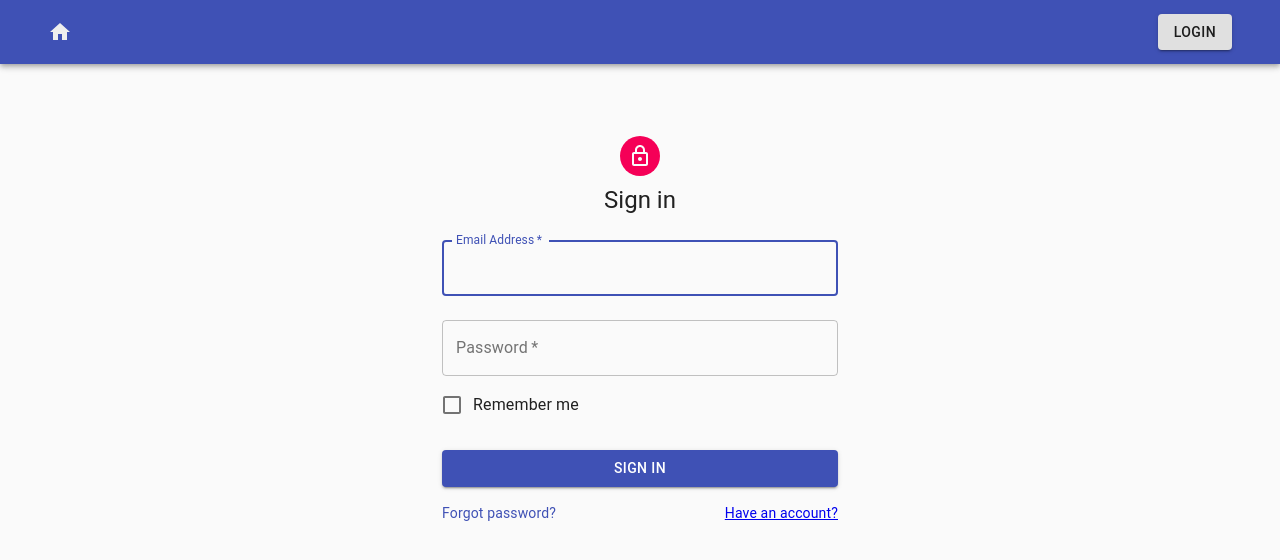
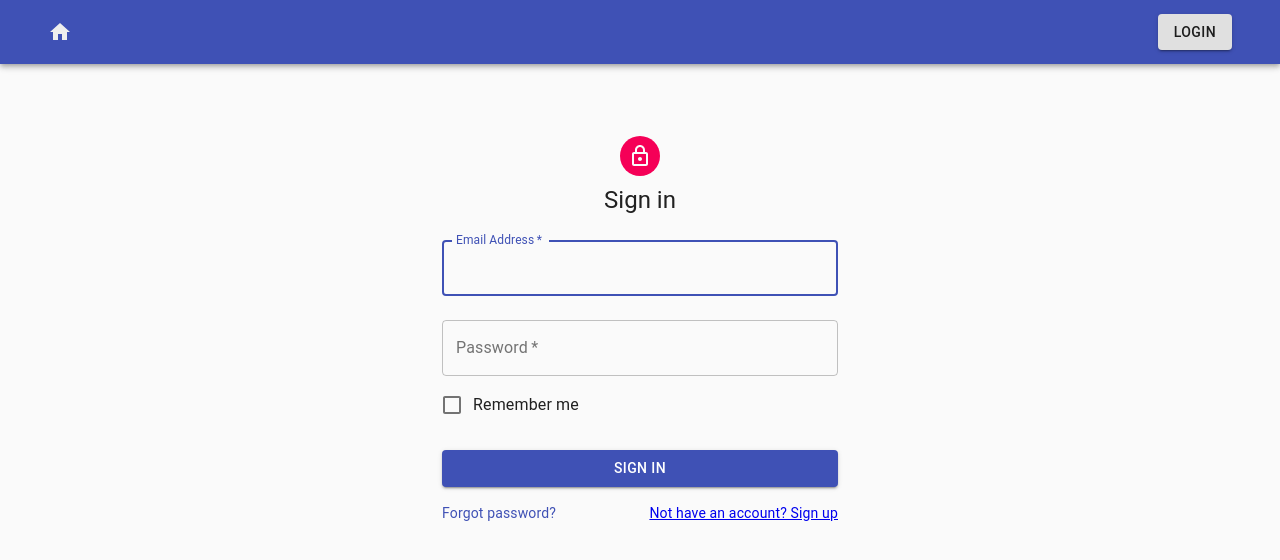
Before and after one commit to emreturgutce/clothing-store-client, a React app: page /login in a window 1280 px wide. Shown: the top 560 px of the page. Built offline with nearby package versions, Linux system fonts and the light colour scheme.

Commit message:
some changes

```diff
--- a/src/components/card.tsx
+++ b/src/components/card.tsx
@@ -37,7 +37,7 @@ export default function RecipeReviewCard({
       />
       <CardContent>
         <Typography variant="body2" color="textSecondary" component="h3">
-          {price}
+          <strong>${price}</strong>
         </Typography>
       </CardContent>
     </Card>
--- a/src/pages/login.tsx
+++ b/src/pages/login.tsx
@@ -153,7 +153,7 @@ const Login: React.FC<{}> = () => {
                   </Grid>
                   <Grid item>
                     <RouterLink to="/signup" id="sign-up-router-link">
-                      <span>Have an account?</span>
+                      <span>Not have an account? Sign up</span>
                     </RouterLink>
                   </Grid>
                 </Grid>
```
